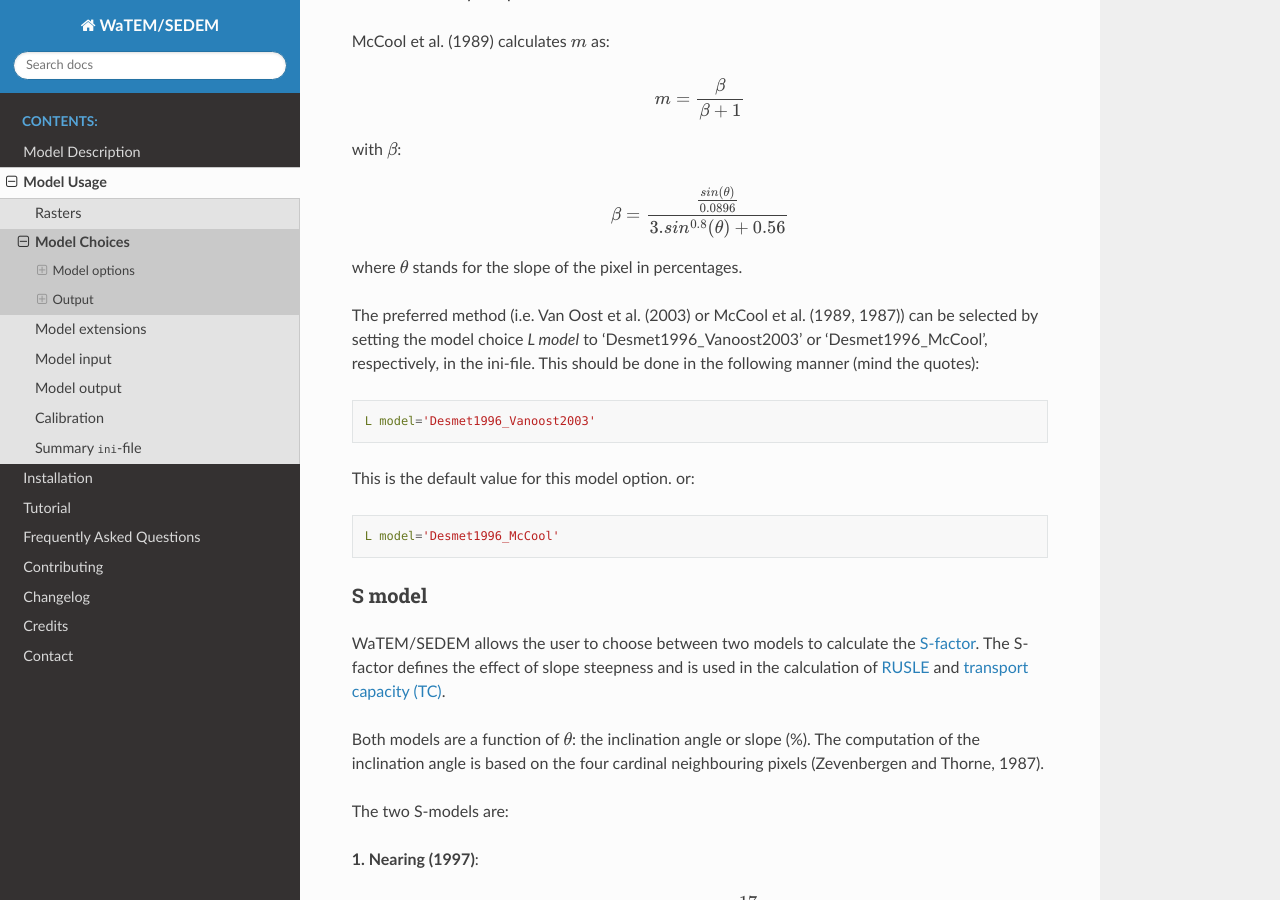
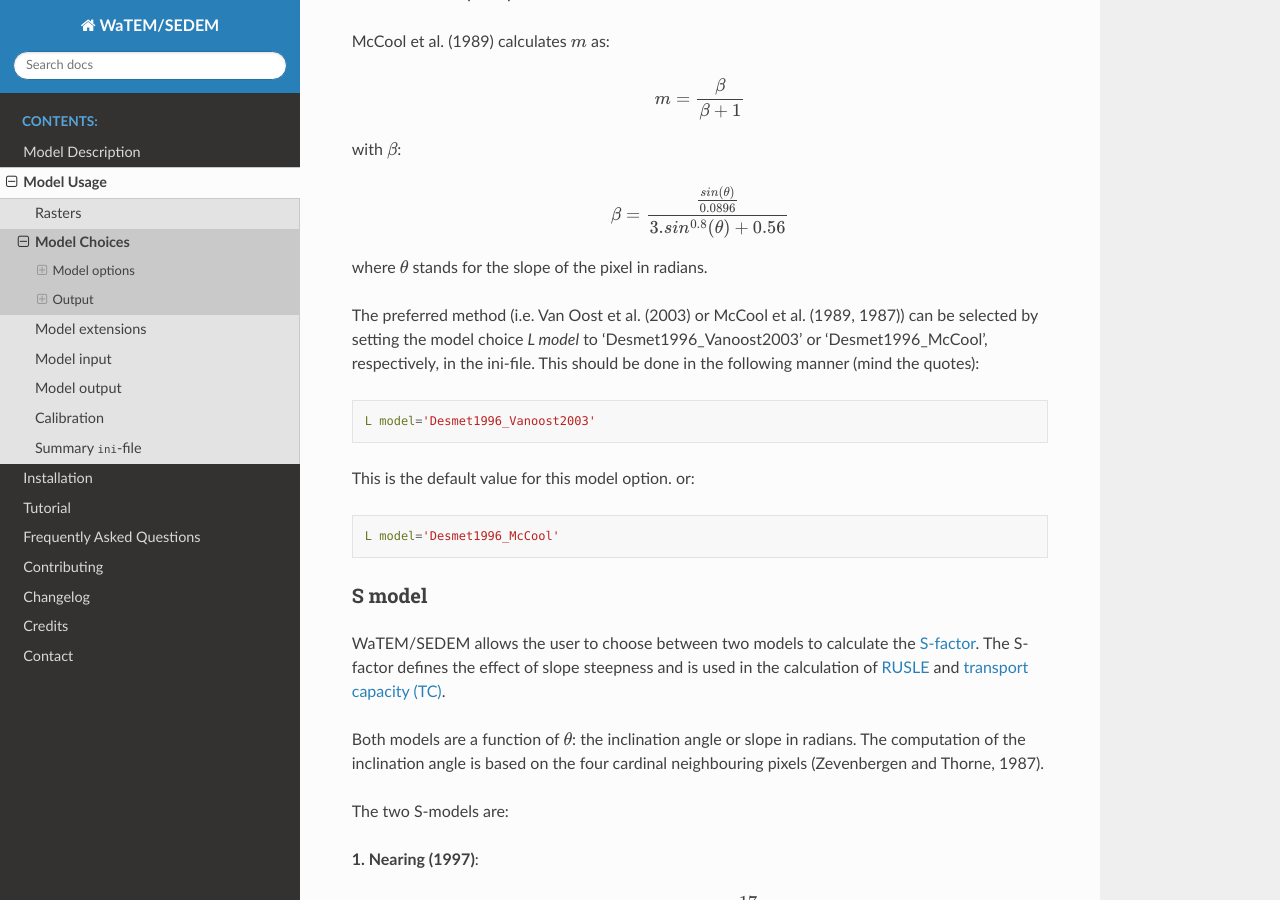
Before and after one commit to watem-sedem/watem-sedem, a Sphinx documentation site: the page built from docs/choices.rst, in a window 1280 px wide and 900 px high, scrolled down 1360 px. Built offline with Sphinx 7.4.7 and the Read the Docs theme 3.1.0, drawn with Linux system fonts in a browser that asks for light colours.

Commit message:
Update choices.rst

```diff
--- a/docs/choices.rst
+++ b/docs/choices.rst
@@ -75,7 +75,7 @@
 .. math::
     \beta = \frac{\frac{sin(\theta)}{0.0896}}{3.sin^{0.8}(\theta) + 0.56}
 
-where :math:`\theta` stands for the slope of the pixel in percentages.
+where :math:`\theta` stands for the slope of the pixel in radians.
 
 The preferred method (i.e. Van Oost et al. (2003) or McCool et al. (1989, 1987))
 can be selected by setting the model choice *L model* to 'Desmet1996_Vanoost2003'
@@ -103,7 +103,7 @@
 :ref:`transport capacity (TC) <TC>`.
 
 Both models are a function of :math:`\theta`: the inclination angle or slope
-(%). The computation of the inclination angle is based on the four cardinal
+in radians. The computation of the inclination angle is based on the four cardinal
 neighbouring pixels (Zevenbergen and Thorne, 1987).
 
 The two S-models are:
```
